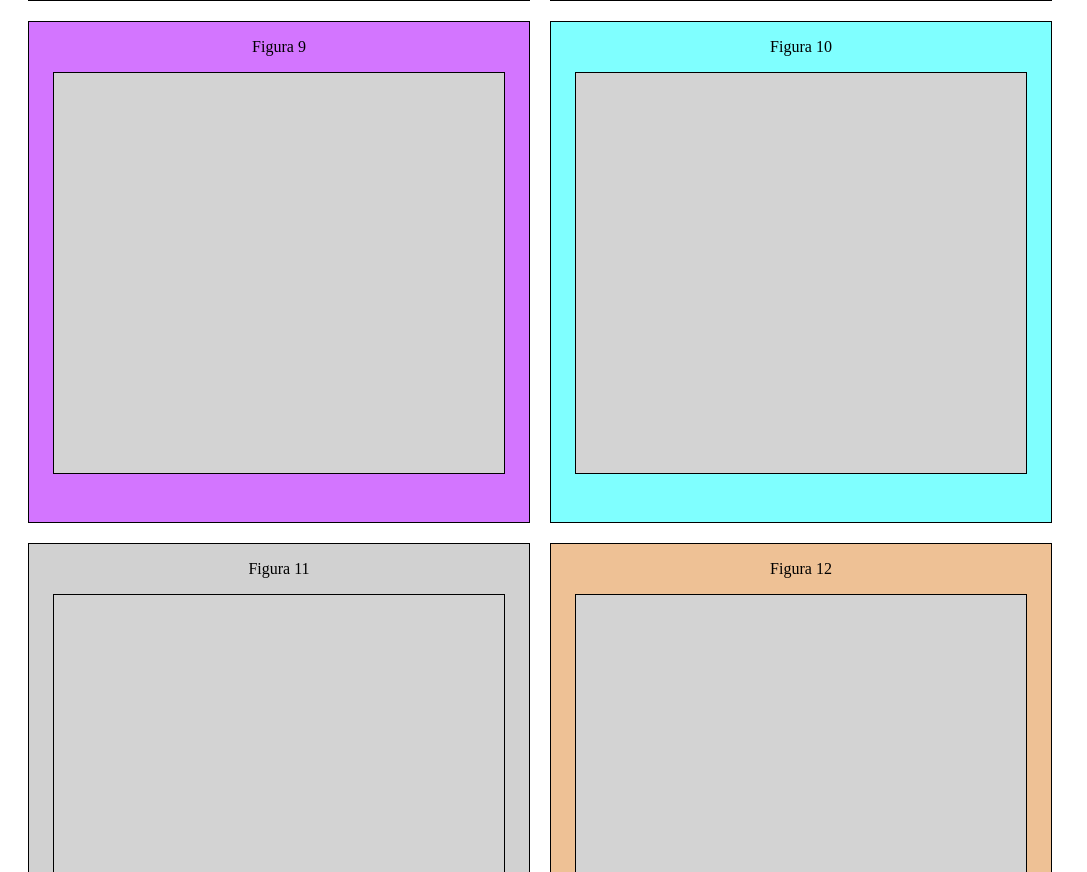
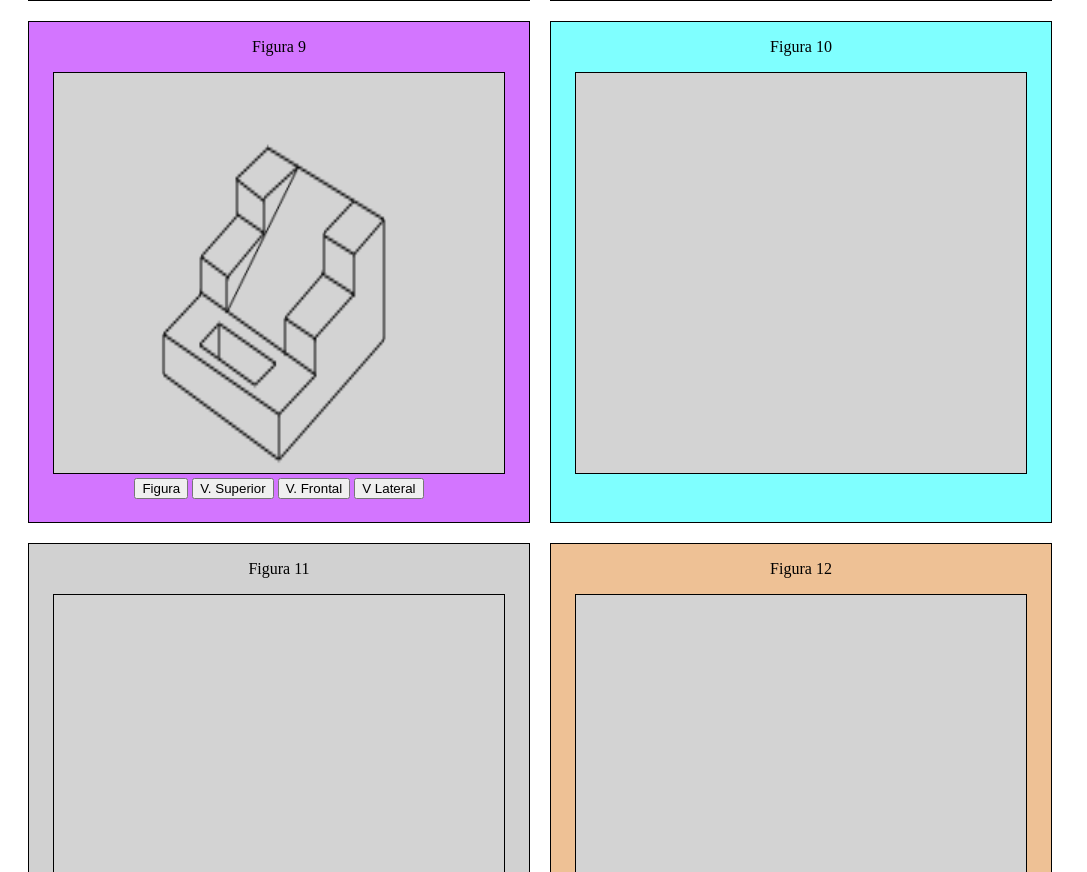
Before and after one commit to Trex-Codes/PROYECTOS-FIGURAS-CANVA, a plain HTML site: page Index.html in a window 1280 px wide. Shown: the part 2095-2967 px from the top of the page, without its empty margins (0-1087 px from the left). Drawn offline with Linux system fonts and the light colour scheme.

Commit message:
31.0 Structure figure #9 finish and missing the views

```diff
--- a/Figura_09.js
+++ b/Figura_09.js
@@ -0,0 +1,180 @@
+// FIGURA
+// function ViewFigure9(){
+
+	var canvas = document.getElementById('CanvSect9');
+	var ctx = canvas.getContext('2d');
+
+  	ctx.clearRect(0, 0, canvas.width, canvas.height);
+
+
+// linea cental - (BASE CUBO)
+ctx.moveTo(150, 128);
+ctx.lineTo(150, 145);
+ctx.stroke();
+ctx.fill();
+ctx.closePath();
+
+// linea derecha central - CUBO
+ctx.beginPath();
+ctx.moveTo(150, 145); // Linea derecha (BASE CUBO)
+ctx.lineTo(220, 100);
+ctx.lineTo(220, 55); // linea 90° derecha
+ctx.lineTo(200, 68); // conectores linea central superior
+ctx.stroke();
+ctx.closePath();
+
+// linea izquierda central - CUBO
+ctx.beginPath();
+ctx.moveTo(150, 145); // Liena izquierda (BASE CUBO)
+ctx.lineTo(73, 113);
+ctx.lineTo(73, 98);
+ctx.stroke();
+ctx.closePath();
+
+// linea atras derecha - (BASE CUBO)
+ctx.beginPath();
+ctx.moveTo(220, 55); // Linea atras Union Cubo (SUPERIOR)
+ctx.lineTo(142, 28);
+ctx.stroke();
+ctx.closePath();
+
+// --------------------------------------------
+
+// linea 90~ derecha (1)
+ctx.beginPath();
+ctx.lineTo(180, 61);
+ctx.lineTo(200, 68);
+ctx.lineTo(200, 84);
+ctx.stroke();
+ctx.closePath();
+
+// linea 90~ izquierda (2)
+ctx.beginPath();
+ctx.lineTo(174, 100);
+ctx.lineTo(174, 113);
+ctx.lineTo(97, 82);
+ctx.stroke();
+ctx.closePath();
+
+// Liena 180~ Superior (1)
+ctx.beginPath();
+ctx.moveTo(173, 100);
+ctx.lineTo(200, 83);
+ctx.stroke();
+ctx.closePath();
+
+// Liena 180~ inferior (2)
+ctx.beginPath();
+ctx.moveTo(143, 28);
+ctx.lineTo(121, 40);
+ctx.stroke();
+ctx.closePath();
+
+		// linea border izquierdo
+		ctx.beginPath();
+		ctx.moveTo(98, 69);
+		ctx.lineTo(98, 83);
+		ctx.lineTo(73, 98);
+		ctx.lineTo(150, 128);
+		ctx.lineTo(175, 113);
+		ctx.stroke();
+		ctx.closePath();
+
+// --------------------------------------------
+
+// Recta derecha superior (1)
+ctx.beginPath();
+ctx.moveTo(200, 48);
+ctx.lineTo(180, 60);
+ctx.lineTo(180, 75);
+ctx.lineTo(154, 92);
+ctx.lineTo(175, 100);
+ctx.stroke();
+ctx.closePath();
+
+		// linea medio
+		ctx.beginPath();
+		ctx.moveTo(178, 75);
+		ctx.lineTo(200, 83);
+		ctx.stroke();
+		ctx.closePath();
+
+		// linea final
+		ctx.beginPath();
+		ctx.moveTo(154, 92);
+		ctx.lineTo(154, 106);
+		ctx.stroke();
+		ctx.closePath();
+
+// --------------------------------------------
+
+// Recta izquierda superior (2)
+
+ctx.beginPath();
+ctx.moveTo(163, 35);
+ctx.lineTo(140, 47);
+ctx.lineTo(140, 60);
+ctx.lineTo(115, 77);
+ctx.lineTo(115, 90);
+ctx.lineTo(163, 35);
+ctx.stroke();
+ctx.closePath();
+
+		// cuadrado 1 recta
+		ctx.beginPath();
+		ctx.moveTo(122, 53);
+		ctx.lineTo(122, 40);
+		ctx.lineTo(140, 48);
+		ctx.stroke();
+		ctx.closePath();
+
+		// linea medio (0.1)
+		ctx.beginPath();
+		ctx.moveTo(140, 60);
+		ctx.lineTo(122, 53);
+		ctx.stroke();
+		ctx.closePath();
+
+		// linea medio (0.2)
+		ctx.beginPath();
+		ctx.moveTo(117, 77);
+		ctx.lineTo(98, 69);
+		ctx.lineTo(123, 53);
+		ctx.stroke();
+		ctx.closePath();
+
+// --------------------------------------------
+
+// Bases cuadro medio
+
+// izq
+ctx.beginPath();
+ctx.moveTo(110, 107);
+ctx.lineTo(110, 94);
+ctx.lineTo(97, 102);
+ctx.stroke();
+ctx.closePath();
+
+// der
+ctx.beginPath();
+ctx.moveTo(148, 109);
+ctx.lineTo(134, 117);
+ctx.stroke();
+ctx.closePath();
+
+
+// cuadro medio linea superior (1)
+ctx.beginPath();
+ctx.moveTo(110, 94);
+ctx.lineTo(148, 109);
+ctx.stroke();
+ctx.closePath();
+
+// cuadro medio linea inferior (2)
+ctx.beginPath();
+ctx.moveTo(97, 102);
+ctx.lineTo(134, 117);
+ctx.stroke();
+ctx.closePath();
+
+// }
--- a/Index.html
+++ b/Index.html
@@ -9,8 +9,7 @@
 		<link rel="stylesheet" type="text/css" href="Style.css">
 			<!-- <link rel="stylesheet" href="StylesFigure_01.css"> -->
 
-	</head>
-		<body>
+	</head>		<body>
 				<div id="Sect_1">
 					<p>Figura 1</p>
 						<canvas id="CanvSect1"></canvas><br>
@@ -77,7 +76,8 @@
 				<div id="Sect_8">
 					<p>Figura 8</p>
 						<canvas id="CanvSect8"></canvas><br>
-						<button id="Figure_08" onclick="ViewFigure8()">Figura</button>								<button id="Vist_Sup08" onclick="ViewVist_Sup08()">V. Superior</button>
+						<button id="Figure_08" onclick="ViewFigure8()">Figura</button>
+						<button id="Vist_Sup08" onclick="ViewVist_Sup08()">V. Superior</button>
 							<button id="ViewVist_Front08" onclick="ViewVist_Front08()">V. Frontal</button>
 							<button id="Vist_Lat08" onclick="ViewVist_Lat08()">V Lateral</button>
 
@@ -85,7 +85,11 @@
 
 				<div id="Sect_9">
 					<p>Figura 9</p>
-						<canvas id="CanvSect9"></canvas>
+						<canvas id="CanvSect9"></canvas><br>
+						<button id="Figure_09" onclick="ViewFigure9()">Figura</button>
+						<button id="Vist_Sup09" onclick="ViewVist_Sup09()">V. Superior</button>
+							<button id="ViewVist_Front09" onclick="ViewVist_Front09()">V. Frontal</button>
+							<button id="Vist_Lat09" onclick="ViewVist_Lat09()">V Lateral</button></canvas>
 				</div>
 
 				<div id="Sect_10">
@@ -111,5 +115,6 @@
 			<script type="text/javascript" src="Figura_06.js"></script>
 			<script type="text/javascript" src="Figura_07.js"></script>
 			<script type="text/javascript" src="Figura_08.js"></script>
+			<script type="text/javascript" src="Figura_09.js"></script>
 		</body>
 </html>
```
